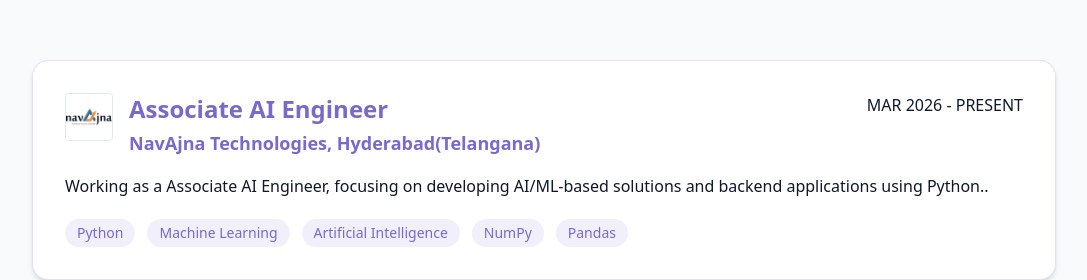
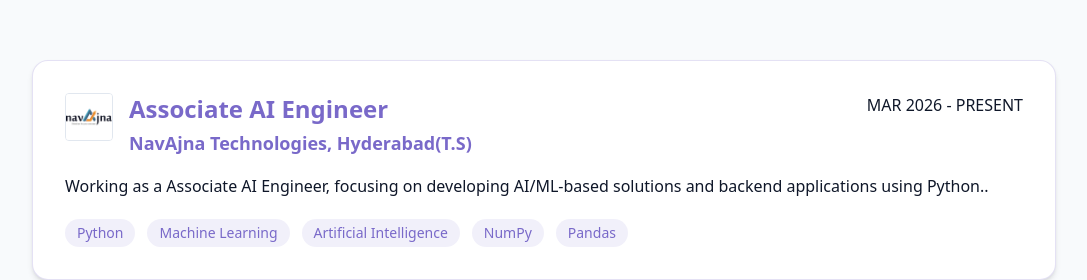
Before and after one commit to anmjain1409/Portfolio, a React (Vite) app: page / in a window 1280 px wide. Shown: the part 1690-1970 px from the top of the page, without its empty margins (96-1183 px from the left). Built offline with nearby package versions, Linux system fonts and the light colour scheme.

Commit message:
Update About & Experience

```diff
--- a/src/components/ExperienceSection.jsx
+++ b/src/components/ExperienceSection.jsx
@@ -15,7 +15,7 @@
         <div className="space-y-12">
           {[{
             role: "Associate AI Engineer",
-            company: "NavAjna Technologies, Hyderabad(Telangana)",
+            company: "NavAjna Technologies, Hyderabad(T.S)",
             logo: navAjnaLogo,
             year: "MAR 2026 - PRESENT",
             description: 'Working as a Associate AI Engineer, focusing on developing AI/ML-based solutions and backend applications using Python..',
```
